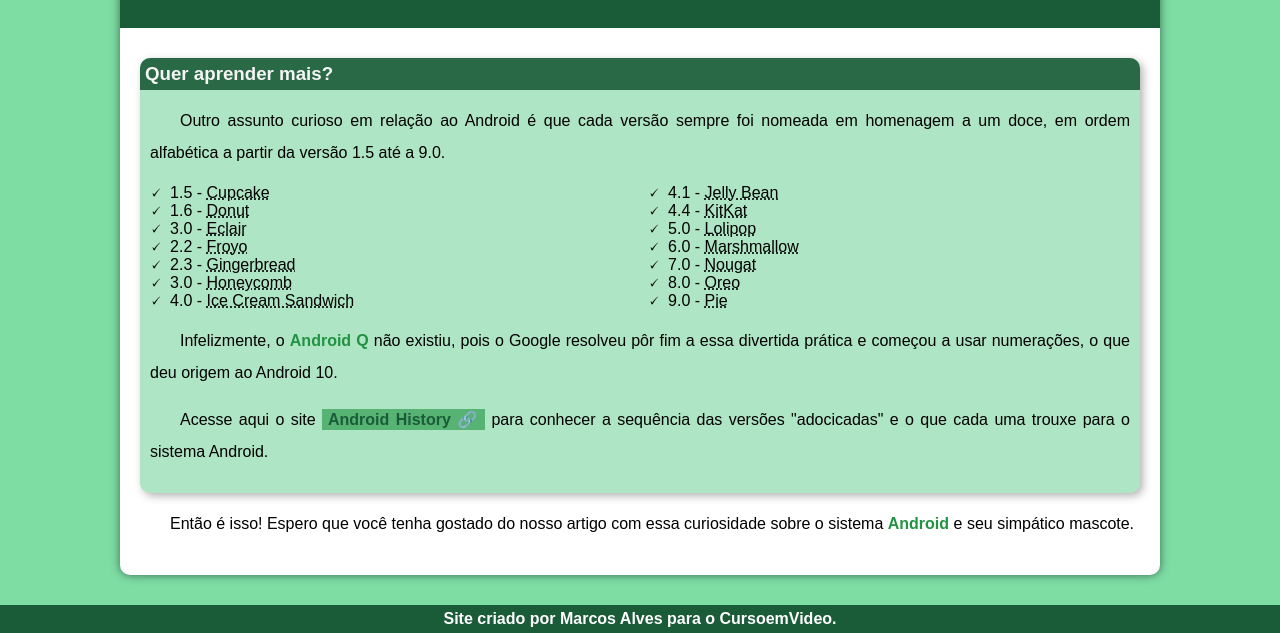
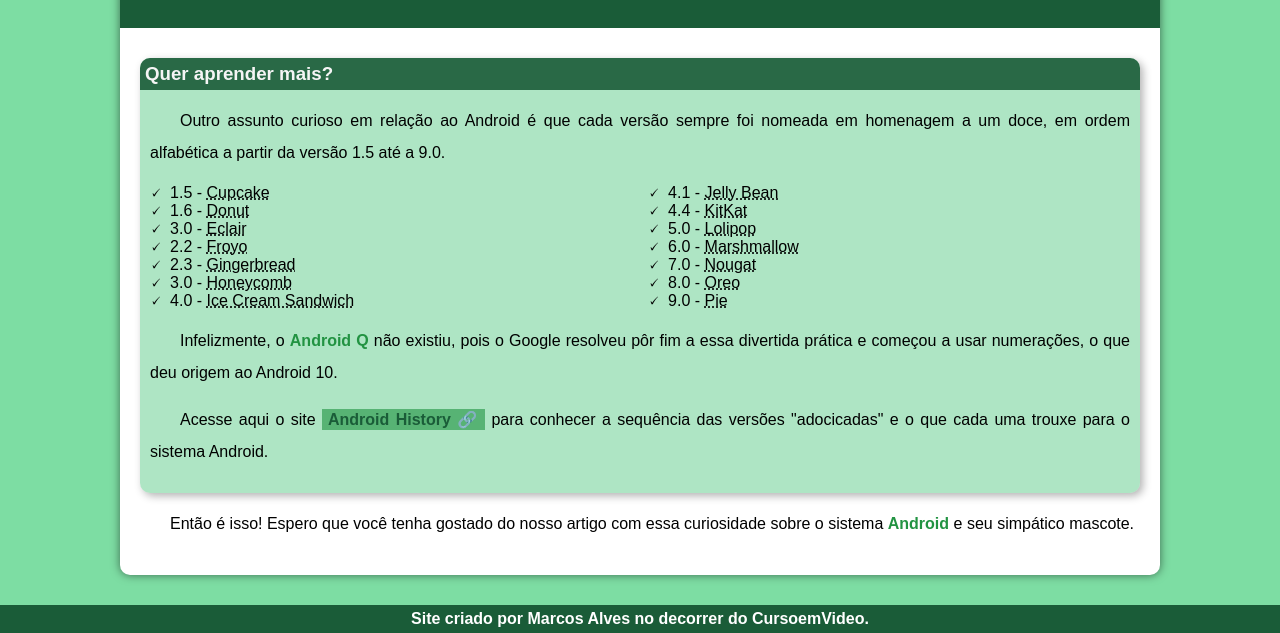
Before and after one commit to marcosalves97/projeto-android, a plain HTML site: page index.html in a window 1280 px wide. Shown: the part 2346-2979 px from the top of the page. Drawn offline with Linux system fonts and the light colour scheme.

Commit message:
atualização footer

```diff
--- a/index.html
+++ b/index.html
@@ -80,7 +80,7 @@
         <p>Então é isso! Espero que você tenha gostado do nosso artigo com essa curiosidade sobre o sistema <strong>Android</strong> e seu simpático mascote.</p>
     </main>
     <footer>
-        <p>Site criado por <a href="https://github.com/marcosalves97" target="_blank" rel="external">Marcos Alves</a> para o <a href="https://www.cursoemvideo.com" target="_blank" rel="external">CursoemVideo</a>.</p>
+        <p>Site criado por <a href="https://github.com/marcosalves97" target="_blank" rel="external">Marcos Alves</a> no decorrer do <a href="https://www.cursoemvideo.com" target="_blank" rel="external">CursoemVideo</a>.</p>
     </footer>
 </body>
 </html>
```
